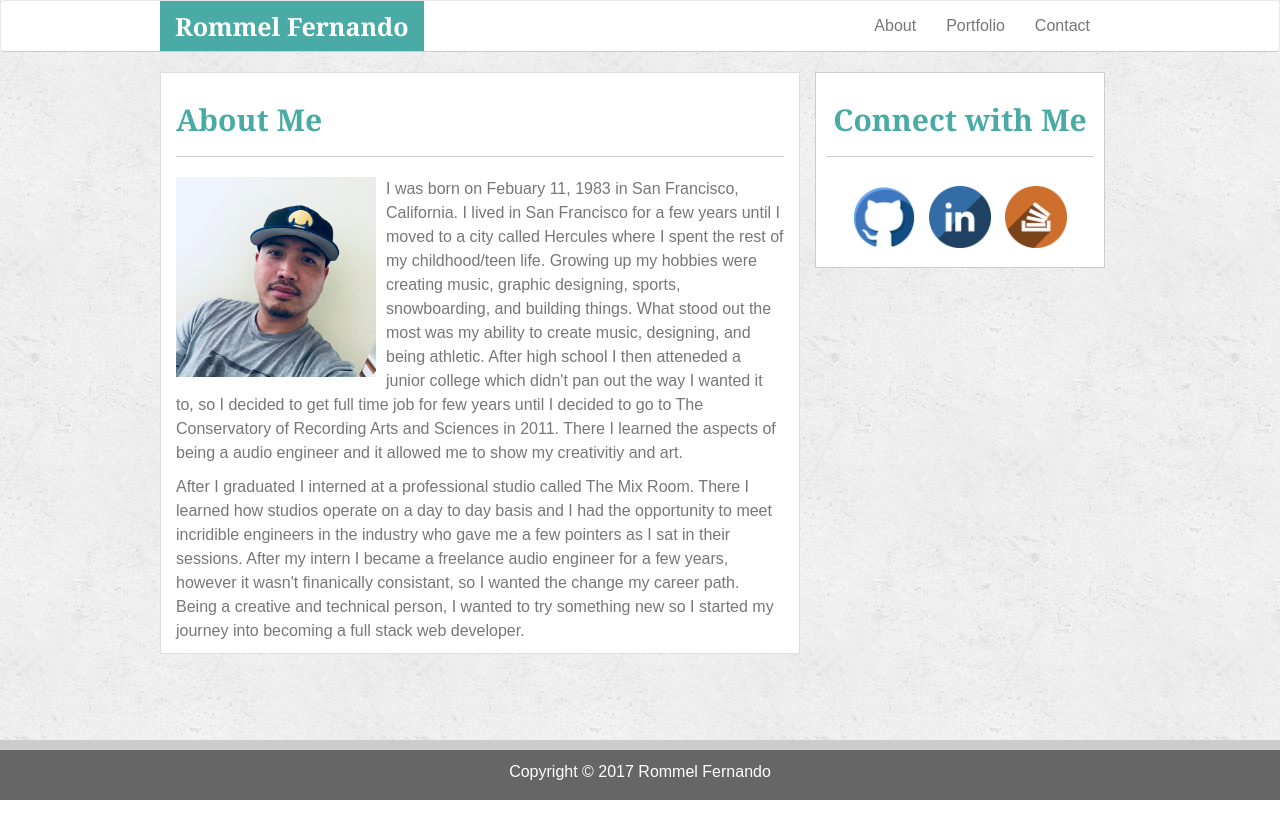
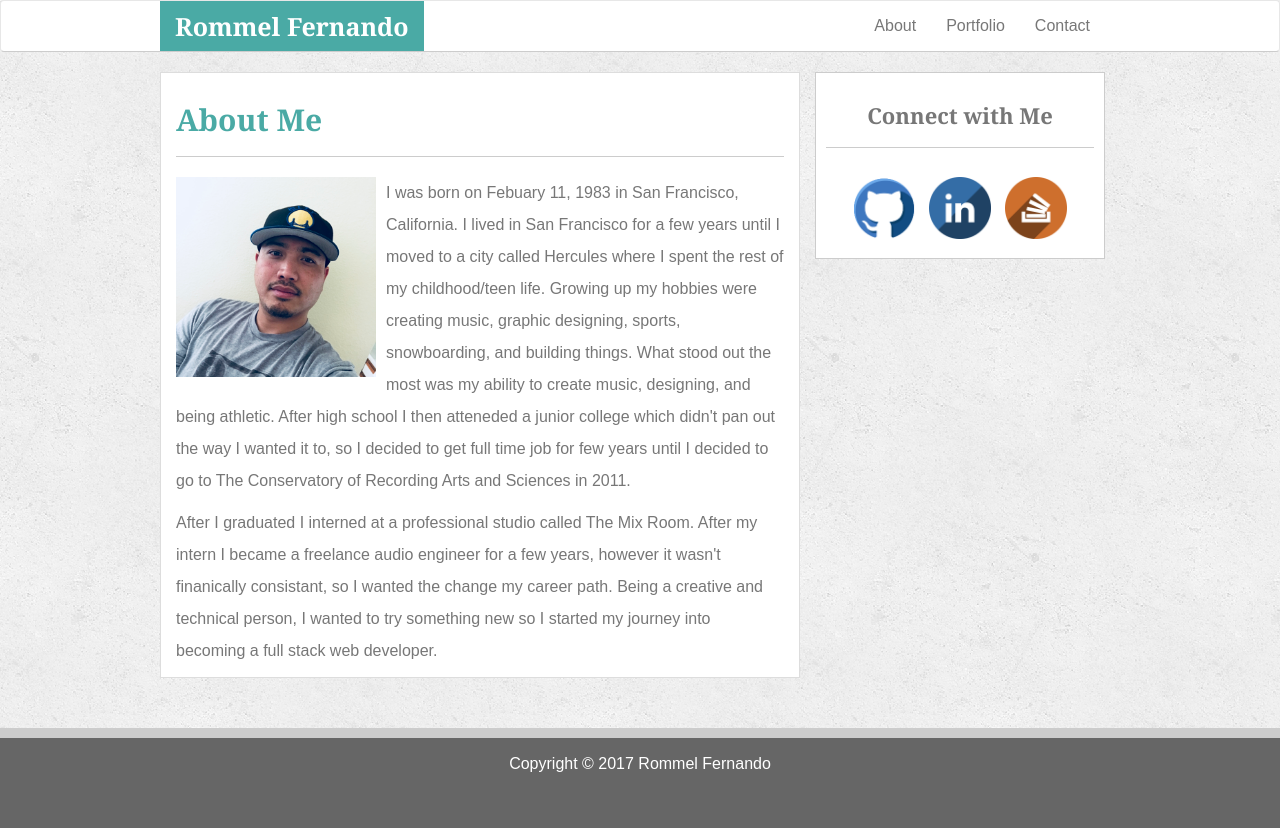
Before and after one commit to rjfernando/Bootstrap-Portfolio, a PHP site: page / in a window 1280 px wide. Before the commit the page ends 800 px from the top, so only its background shows below. Run offline with PHP 8.4, Linux system fonts and the light colour scheme; some libraries are stand-ins or nearby versions.

Commit message:
footer adjusment and toggle navbar

```diff
--- /dev/null
+++ b/assets/css/reset.css
@@ -0,0 +1,43 @@
+html, body, div, span, applet, object, iframe,
+h1, h2, h3, h4, h5, h6, p, blockquote, pre,
+a, abbr, acronym, address, big, cite, code,
+del, dfn, em, img, ins, kbd, q, s, samp,
+small, strike, strong, sub, sup, tt, var,
+b, u, i, center,
+dl, dt, dd, ol, ul, li,
+fieldset, form, label, legend,
+table, caption, tbody, tfoot, thead, tr, th, td,
+article, aside, canvas, details, embed,
+figure, figcaption, footer, header, hgroup,
+menu, nav, output, ruby, section, summary,
+time, mark, audio, video {
+	margin: 0;
+	padding: 0;
+	border: 0;
+	font-size: 100%;
+	font: inherit;
+	vertical-align: baseline;
+}
+/* HTML5 display-role reset for older browsers */
+article, aside, details, figcaption, figure,
+footer, header, hgroup, menu, nav, section {
+	display: block;
+}
+body {
+	line-height: 1;
+}
+ol, ul {
+	list-style: none;
+}
+blockquote, q {
+	quotes: none;
+}
+blockquote:before, blockquote:after,
+q:before, q:after {
+	content: '';
+	content: none;
+}
+table {
+	border-collapse: collapse;
+	border-spacing: 0;
+}
--- a/assets/css/style.css
+++ b/assets/css/style.css
@@ -1,8 +1,9 @@
 body {
     margin: 0;
     padding: 0;
+    height: 0 auto;
     font-size: 16px;
-    line-height: 1.5;
+    line-height: 2;
     color: #777;
     font-family: Arial, "Helvetica Neue", Helvetica, sans-serif;
     background-image: url("../images/concrete_seamless.png");
@@ -10,6 +11,7 @@ body {
 }
 
 h1 {
+    position: relative;
     font-family: Georgia, Times, "Times New Roman", serif;
     font-weight: 600;
     font-size: 30px;
@@ -17,15 +19,27 @@ h1 {
 
 }
 
+h2, h3 {
+    font-size: 22px;
+    font-family: Georgia, Times, "Times New Roman", serif;
+    font-weight: 600;
+    color; #4aaaa5;
+}
+
 .container {
     width: 100%;
     max-width: 960px;
     margin: 0 auto;
-    clear: both;
+    clear: none;
+
 }
 
 /* nav section */
 
+.navbar-toggle {
+    margin-top: 10px;
+
+}
 .navbar-custom {
     background-color: #ffffff;
     border-bottom: 1px solid #cccccc;
@@ -49,6 +63,8 @@ h1 {
 .col-md-8 {
     border: 1px solid #dddddd;
     background: #ffffff;
+    margin-bottom: 30px;
+    clear: none;
 }
 
 .about-me-header {
@@ -114,7 +130,8 @@ ul {
 
 .contact {
     padding-top: 20px;
-    margin-bottom: 20px
+    margin-bottom: 20px;
+    clear: both;
 }
 
 .contact-line {
@@ -126,10 +143,12 @@ ul {
 
 #contact-form ul {
     margin-bottom: 20px;
-    text-decoration: none;
 
 }
 
+.indent {
+    margin-left: -40px;
+}
 #contact-form li {
     margin-bottom: 10px;
 }
@@ -165,12 +184,13 @@ input[type=submit] {
     background: #4aaaa5;
     border: 0 none;
     margin: 10px;
-    margin-left: 40px;
+    margin-left: 0px;
 }
 
 /* Connect with Me */
 
 #sidebar {
+    width: 100%;
     border: 1px solid #cccccc;
     text-align: center;
     background: #ffffff;
@@ -187,7 +207,7 @@ input[type=submit] {
 }
 
 .connect-with-me-line {
-    border-top: 1.5px solid #cccccc;
+    border-top: 1px solid #cccccc;
     margin-top: 20px;
 
 }
@@ -216,10 +236,13 @@ input[type=submit] {
 }
 
 .footer {
+    position: relative;
     width: 100%;
-    height: 60px;
+    height: 100px;
+    margin-top: 20px;
     background-color: #666666;
     border-top: 10px solid #cccccc;
+
 }
 
 .footer-text {
--- a/index.html
+++ b/index.html
@@ -1,9 +1,10 @@
 <!DOCTYPE html>
 <html lang="en-us">
 <head>
-    <title>Bootstrap-Portfolio</title>
+    <title>About | Rommel Fernando</title>
     <meta charset="utf-8">
     <meta name="viewport" content="width=device-width, initial-scale=1.0">
+    <link rel="stylesheet" href="assets/css/reset.css" media="screen">
     <link rel="stylesheet" href="https://maxcdn.bootstrapcdn.com/bootstrap/3.3.7/css/bootstrap.min.css" integrity="sha384-BVYiiSIFeK1dGmJRAkycuHAHRg32OmUcww7on3RYdg4Va+PmSTsz/K68vbdEjh4u" crossorigin="anonymous">
     <link rel="stylesheet" href="assets/css/style.css" media="screen">
 </head>
@@ -49,11 +50,9 @@
                         What stood out the most was my ability to create music, designing, and being athletic.
                         After high school I then atteneded a junior college which didn't pan out the way I wanted it to,
                         so I decided to get full time job for few years until I decided to go to The Conservatory of Recording Arts and Sciences
-                        in 2011. There I learned the aspects of being a audio engineer and it allowed me to show my creativitiy and art.</p>
+                        in 2011.</p>
 
-                    <p>     After I graduated I interned at a professional studio called The Mix Room. There I learned
-                        how studios operate on a day to day basis and I had the opportunity to meet incridible
-                        engineers in the industry who gave me a few pointers as I sat in their sessions. After my intern
+                    <p> After I graduated I interned at a professional studio called The Mix Room. After my intern
                         I became a freelance audio engineer for a few years, however it wasn't finanically consistant,
                         so I wanted the change my career path. Being a creative and technical person,
                         I wanted to try something new so I started my journey into becoming a full stack web developer.</p>
@@ -63,7 +62,7 @@
             <div class="col-md-4">
                 <section id="sidebar">
                     <div class="connect-with-me">
-                        <h1 class="connect-with-me-header">Connect with Me</h1>
+                        <h3 class="connect-with-me-header">Connect with Me</h3>
                         <hr class="connect-with-me-line"/>
                             <ul class="connect-links">
                                 <li><a href="https://github.com/rjfernando/Basic-Portfolio" target="_blank">
@@ -83,7 +82,7 @@
 
 <div class="containter">
 
-    <div class="footer navbar-fixed-bottom">
+    <div class="footer">
 
         <p class="footer-text">Copyright &copy; 2017 Rommel Fernando</p>
 
```
Also changed, not shown: contact.html (+4 -4 lines), portfolio.html (+6 -6 lines).
